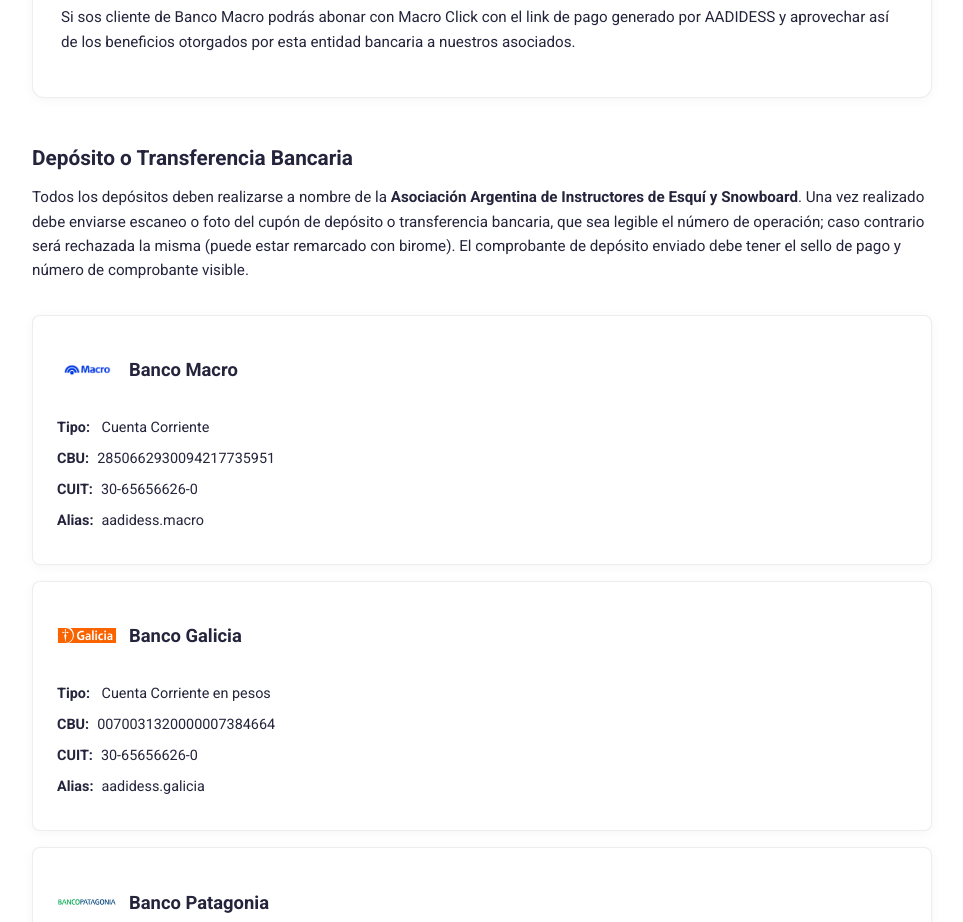
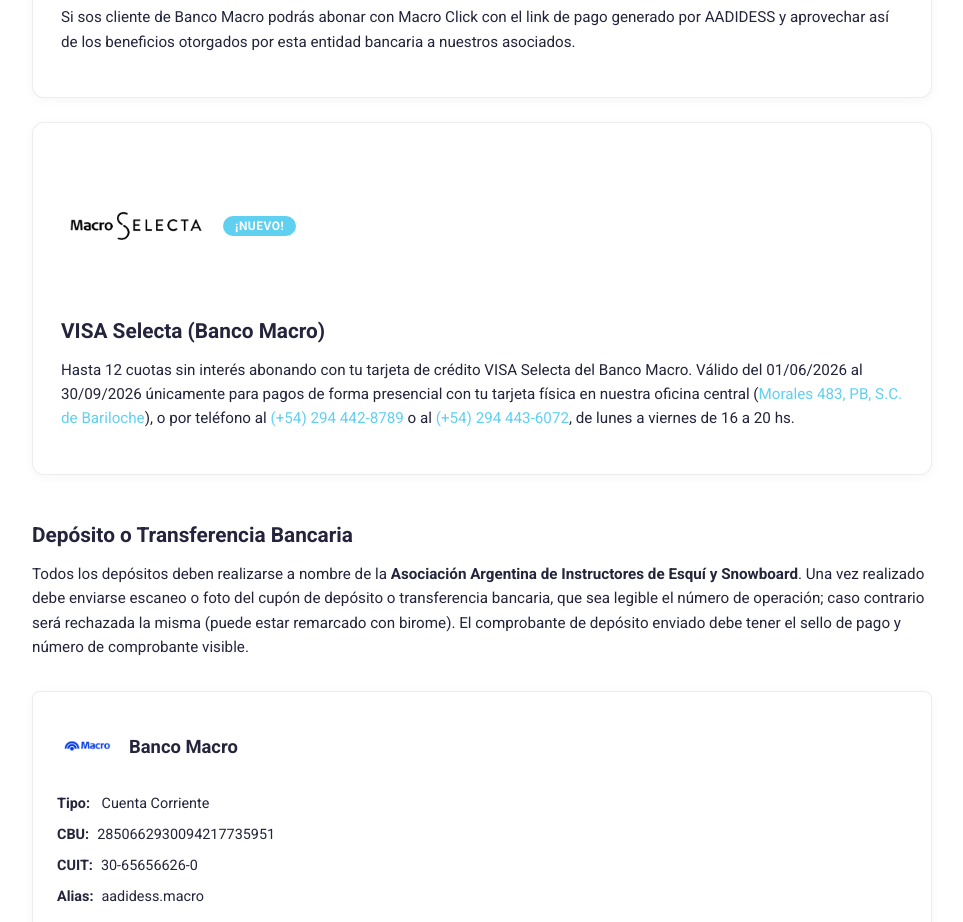
Before and after one commit to cenergon/aadidess-landing-frontend-, an Angular app: page /aranceles-y-formas-de-pago/formas-de-pago in a window 1280 px wide. Shown: the part 820-1742 px from the top of the page, without its empty margins (158-1121 px from the left). Built offline with nearby package versions, Linux system fonts and the light colour scheme.

Commit message:
macro selecta on

```diff
--- a/public/news/VISA-Selecta-Banco-Macro-2026.json
+++ b/public/news/VISA-Selecta-Banco-Macro-2026.json
@@ -12,7 +12,7 @@
     {
       "tipo": "texto",
       "orden": 2,
-      "contenido": "Si contás con tarjetas VISA Signature Macro Selecta, entre el 01/06/2026 y el 30/09/2026 podés abonar tu curso hasta en 12 cuotas sin interés con tu tarjeta de crédito. Este beneficio es válido para pagos de forma presencial con tu tarjeta física en nuestra oficina central (Morales 483, PB,S.C. de Bariloche)"
+      "contenido": "Si contás con tarjetas VISA Signature Macro Selecta, entre el 01/06/2026 y el 30/09/2026 podés abonar tu curso hasta en 12 cuotas sin interés con tu tarjeta de crédito. Este beneficio es válido para pagos de forma presencial con tu tarjeta física en nuestra oficina central (Morales 483, PB, S.C. de Bariloche)"
     },
     {
       "tipo": "link",
@@ -24,7 +24,7 @@
     {
       "tipo": "texto",
       "orden": 4,
-      "contenido": "o por teléfono al (+54) 294 442-8789 o al 294 443-6072, de lunes a viernes de 10 a 14 hs."
+      "contenido": "o por teléfono al (+54) 294 442-8789 o al 294 443-6072, de lunes a viernes de 16 a 20 hs."
     },
     {
       "tipo": "link",
--- a/src/app/pages/beneficios-comerciales/beneficios-comerciales.component.ts
+++ b/src/app/pages/beneficios-comerciales/beneficios-comerciales.component.ts
@@ -22,7 +22,7 @@
     { nombre: 'Allu', logo: 'images/beneficios-comerciales/allu.png', descripcionHtml: `<p><strong>¡Mantené tus tablas en excelente estado!</strong></p><p>ALLU ofrece un 20% de descuento para nuestros socios en la compra de ceras y herramientas de la marca.</p><p><em>Consultas y pedidos vía Instagram @alluargentina / o Whatsapp al (+54 9) 11 5925 5089.</em></p><p>Importante: Este beneficio no es acumulable con otras promociones, y es válido para pagos mediante transferencia.</p><p>El envío queda a cargo del comprador.</p><p>Promoción válida para socios AADIDESS, presentando credencial de socio al día.</p>` },
     { nombre: 'Interassist', logo: 'images/beneficios-comerciales/interassist.png', descripcionHtml: `<p>Si sos socio de AADIDESS y estás planeando viajar al exterior, este beneficio es para vos!</p><p><a href="https://www.instagram.com/interassist/">@interassist</a> te acerca este beneficio con una cobertura a un valor promocional.</p><p>Anual multiviaje, larga estadía por 120 días:<br><strong>Internacional: Tope de USD 200.000</strong>.- y <strong>Nacional: Tope USD 10.000.-</strong></p><p>Indemnización complementaria por pérdida de equipaje de Ski/Snowboard</p><p><strong>Forma de Pago:</strong></p><ul><li>En un pago por transferencia: U$S 1.570.-</li><li>En 6 cuotas sin interés de U$S 328,33 por cuota - Precio neto: U$D 1.970.-</li></ul><p><strong>Ponete en contacto para acceder a esta oportunidad de cobertura única.</strong></p><p>E-mail: <strong>venta.directa@interassist.travel</strong></p><p>Whatsapp: <strong>+54 9 11 6198-5594</strong><br>Horario de atención: <strong>De 8 hs a 22 hs los 7 días de la semana.</strong></p><p><strong><em>Importante: Beneficio válido para socios de hasta 50 años de edad.</em></strong></p>` },
     { nombre: 'Bataleón Latinoamérica', logo: 'images/beneficios-comerciales/bataleon.png', descripcionHtml: `<p>Bataleón Latinoamérica ofrece <strong>25% de descuento</strong> exclusivo para los socios de AADIDESS en tablas, botas y fijaciones.</p><p>Este beneficio aplica sobre el precio final IVA incluído.</p>` },
-    // { nombre: 'MACRO SELECTA', logo: 'images/logos/macro-azul.png', descripcionHtml: `<p>Hasta 12 cuotas sin interés con tarjetas de crédito Visa Signature Macro Selecta, <strong>del 24/06/2025 al 30/09/2025</strong> para pagos a través de Link de Pagos.</p><p>Se accede al beneficio solicitando el link de pago correspondiente, exclusivo para Macro Selecta.</p><p><strong>Válido para abonar cuota societaria, cursos y demás actividades aranceladas de la asociación.</strong></p>` },
+    { nombre: 'MACRO SELECTA', logo: 'images/logos/macro-azul.png', descripcionHtml: `<p>Hasta 12 cuotas sin interés con tarjetas de crédito Visa Signature Macro Selecta, <strong>del 24/06/2025 al 30/09/2025</strong> para pagos a través de Link de Pagos.</p><p>Se accede al beneficio solicitando el link de pago correspondiente, exclusivo para Macro Selecta.</p><p><strong>Válido para abonar cuota societaria, cursos y demás actividades aranceladas de la asociación.</strong></p>` },
     { nombre: 'Kine Sport PRO', logo: 'images/beneficios-comerciales/kine-sport-pro.png', descripcionHtml: `<p>Kinesport Pro ofrece un <strong>20% de descuento</strong> a nuestros socios en plantillas personalizadas de alto rendimiento.</p><p>Por consultas y turnos, comunicarse por Whatsapp al <strong>297241596.</strong></p>` },
     { nombre: 'OUTDOOR COMPANY', logo: 'images/beneficios-comerciales/outdoor-company.png', descripcionHtml: `<p><strong>Si necesitas equiparte para esta temporada, ¡este beneficio es para vos!</strong></p><p><a href="https://www.instagram.com/outdoorcompany/">Outdoor Company</a> ofrece a los socios AADIDESS un <strong>20% de descuento</strong> en compras en efectivo en el local de Catedral, presentando credencial al día.</p>` },
     { nombre: 'CP + 02 Fitness', logo: 'images/beneficios-comerciales/capacitaciones-profesionales-o2.png', descripcionHtml: `<p><strong>20% de descuento</strong> en el curso de Instructorado en Musculación y Preparación Física Integral en Capacitaciones Profesionales.</p><p><strong>¡Inscripciones abiertas!</strong></p><ul><li>Fecha de inicio: 28 de julio - Cupos limitados</li><li>Dictado por: Martin Ramos</li><li>Modalidad de cursada: híbrida (presencial en @o2fitnessbrc , en Bariloche, y online)</li></ul><p>Certificación avalada por el Ministerio de Educación de la Nación, el INEP (Universidad de Río Negro) y el Ises.</p><p><strong>Para más info e inscripciones ingresa a <a href="http://www.capacitacionesprofesionales.com.ar/">Campus Virtual</a> o escribinos a <a href="mailto:informes@capacitacionesprofesionales.com.ar">informes@capacitacionesprofesionales.com.ar</a></strong></p>` },
@@ -33,7 +33,7 @@
     <p>Comprá en <a href="https://andespow.com" target="_blank" rel="noopener noreferrer">andespow.com</a></p>
     <p><em>Beneficio válido para 1 compra por socio.</em></p>` },
     { nombre: 'Hub Travel', logo: 'images/beneficios-comerciales/hub-travel.png', descripcionHtml: `<p><strong>Precios promocionales para socios.</strong></p><p>Atención y asesoramiento personalizado para encontrar la mejor opción para tu viaje.</p><p><strong>Contacto:</strong></p><p>11 5219 1414</p><p><a href="mailto:florencia@hubtravel.com.ar">florencia@hubtravel.com.ar</a></p>` },
-    { nombre: 'Meridional Seguros', logo: 'images/beneficios-comerciales/meridional-seguros.png', descripcionHtml: `<p>Meridional Seguros ofrece para socios y cursantes una opción de cobertura por <strong>120 días.</strong></p><figure class="wp-block-image"><img loading="lazy" decoding="async" width="1024" height="628" src="images/beneficios-comerciales/nuevo-meridional.png" alt=""></figure><p><strong>Contacto:</strong></p><p>Mitre 899 1° Piso S.C. Bariloche</p><p>294-4436678- 154587386</p><p><a href="mailto:organizacionbariloche@outlook.com">organizacionbariloche@outlook.com</a></p><p><a href="http://www.merdionalseguros.com.ar/" target="_blank" rel="noreferrer noopener">www.merdionalseguros.com.ar</a></p>` },
+    { nombre: 'Meridional Seguros', logo: 'images/beneficios-comerciales/meridional-seguros.png', descripcionHtml: `<p>Meridional Seguros ofrece para socios y cursantes una opción de cobertura por <strong>120 días.</strong></p><figure class="wp-block-image"><img loading="lazy" decoding="async" width="1024" height="628" src="images/beneficios-comerciales/nuevo-meridional-socios.jpg" alt=""></figure><p><strong>Contacto:</strong></p><p>Mitre 899 1° Piso S.C. Bariloche</p><p>294-4436678- 154587386</p><p><a href="mailto:organizacionbariloche@outlook.com">organizacionbariloche@outlook.com</a></p><p><a href="http://www.merdionalseguros.com.ar/" target="_blank" rel="noreferrer noopener">www.merdionalseguros.com.ar</a></p>` },
     { nombre: 'Medicus', logo: 'images/beneficios-comerciales/medicus.png', descripcionHtml: `<p><strong>Información no disponible.</strong></p><p><strong>Alejandro J. Moretton<br>Ejecutivo de Cuentas - Gcia. Comercial</strong></p><ul><li>Gobernador Quaglia 166, San Carlos de Bariloche</li><li>Whatsapp +542944804931</li></ul>` },
     { nombre: 'Move Sport Club', logo: 'images/beneficios-comerciales/move.png', descripcionHtml: `<p>Move Sport Club, en El Bolsón, ofrece un <strong>10% de descuento</strong> para socios AADIDESS en el abono mensual de gimnasio libre o con plan y en productos del shop.</p><p>Por consultas, comunicate al 2944629048 o vía mail a <a href="mailto:moveelbolson@gmail.com">moveelbolson@gmail.com</a><br>Dirección: 25 de mayo 3274, El Bolsón</p>` },
     { nombre: 'Swiss Medical', logo: 'svgs/swiss-medical.svg', descripcionHtml: `<p>La misión definida por Swiss Medical Group es cuidar la salud de nuestros asociados brindando un servicio médico de excelencia.</p><p>Los beneficios aplican a nuevos asociados de Swiss Medical (no para quienes ya cuentan con la cobertura antes de ser socios de AADIDESS)</p><p><a href="https://dev.aadidess.com/wp-content/uploads/2025/07/Buenas_Noticias_Aadidess.pdf">VER MÁS DETALLE</a></p><p><strong>Swiss Medical Group</strong><br>Swiss Medical Medicina Privada España 286 | S.C. de Bariloche Tel: 0294 442-4200 Teléfono / Fax: 0294 442-4200</p><p><strong>Monica Russo:</strong> Asesora Comercial</p><p>294 4658361</p><p><a href="mailto:Monica.russo@swissmedical.com.ar">monica.russo@swissmedical.com.ar</a></p>` },
--- a/src/app/pages/formas-de-pago/formas-de-pago.component.ts
+++ b/src/app/pages/formas-de-pago/formas-de-pago.component.ts
@@ -75,13 +75,13 @@
       descripcion: 'Si sos cliente de Banco Macro podrás abonar con Macro Click con el link de pago generado por AADIDESS y aprovechar así de los beneficios otorgados por esta entidad bancaria a nuestros asociados.',
       badge: '¡NUEVO!'
     },
-    // {
-    //   svg: 'images/logos/macroselecta-negro.png',
-    //   titulo: 'VISA Selecta (Banco Macro)',
-    //   descripcion: 'Hasta 12 cuotas sin interés abonando con tu tarjeta de crédito VISA Selecta del Banco Macro. Válido del 01/06/2026 al 30/09/2026 únicamente para pagos de forma presencial con tu tarjeta física en nuestra oficina central (Morales 483, PB, S.C. de Bariloche), o por teléfono al (+54) 294 442-8789 o al 294 443-6072, de lunes a viernes de 10 a 14 hs.',
-    //   descripcionHtml: 'Hasta 12 cuotas sin interés abonando con tu tarjeta de crédito VISA Selecta del Banco Macro. Válido del 01/06/2026 al 30/09/2026 únicamente para pagos de forma presencial con tu tarjeta física en nuestra oficina central (<a href="https://maps.app.goo.gl/iXJ4aW5uWAtaQ5Zh7" target="_blank" rel="noopener noreferrer">Morales 483, PB, S.C. de Bariloche</a>), o por teléfono al <a href="tel:+542944428789">(+54) 294 442-8789</a> o al <a href="tel:+542944436072">(+54) 294 443-6072</a>, de lunes a viernes de 10 a 14 hs.',
-    //   badge: '¡NUEVO!'
-    // }
+    {
+      svg: 'images/logos/macroselecta-negro.png',
+      titulo: 'VISA Selecta (Banco Macro)',
+      descripcion: 'Hasta 12 cuotas sin interés abonando con tu tarjeta de crédito VISA Selecta del Banco Macro. Válido del 01/06/2026 al 30/09/2026 únicamente para pagos de forma presencial con tu tarjeta física en nuestra oficina central (Morales 483, PB, S.C. de Bariloche), o por teléfono al (+54) 294 442-8789 o al 294 443-6072, de lunes a viernes de 16 a 20 hs.',
+      descripcionHtml: 'Hasta 12 cuotas sin interés abonando con tu tarjeta de crédito VISA Selecta del Banco Macro. Válido del 01/06/2026 al 30/09/2026 únicamente para pagos de forma presencial con tu tarjeta física en nuestra oficina central (<a href="https://maps.app.goo.gl/iXJ4aW5uWAtaQ5Zh7" target="_blank" rel="noopener noreferrer">Morales 483, PB, S.C. de Bariloche</a>), o por teléfono al <a href="tel:+542944428789">(+54) 294 442-8789</a> o al <a href="tel:+542944436072">(+54) 294 443-6072</a>, de lunes a viernes de 16 a 20 hs.',
+      badge: '¡NUEVO!'
+    }
   ];
 
   ngOnInit(): void {
```
Also changed, not shown: 1 other file (tests, documents, lock files or other folders).
